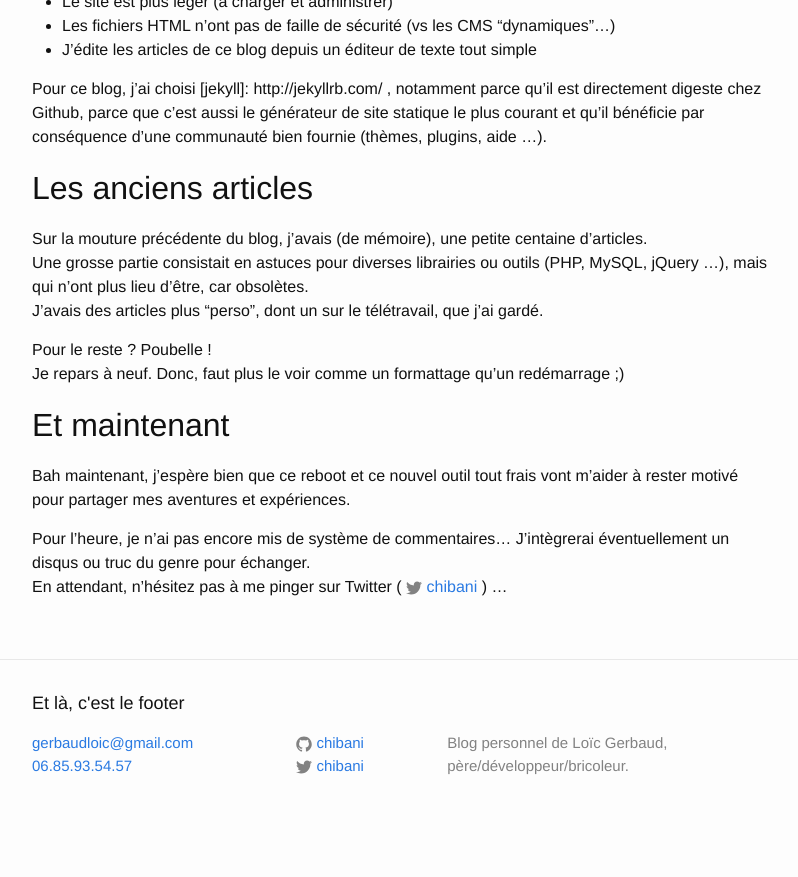
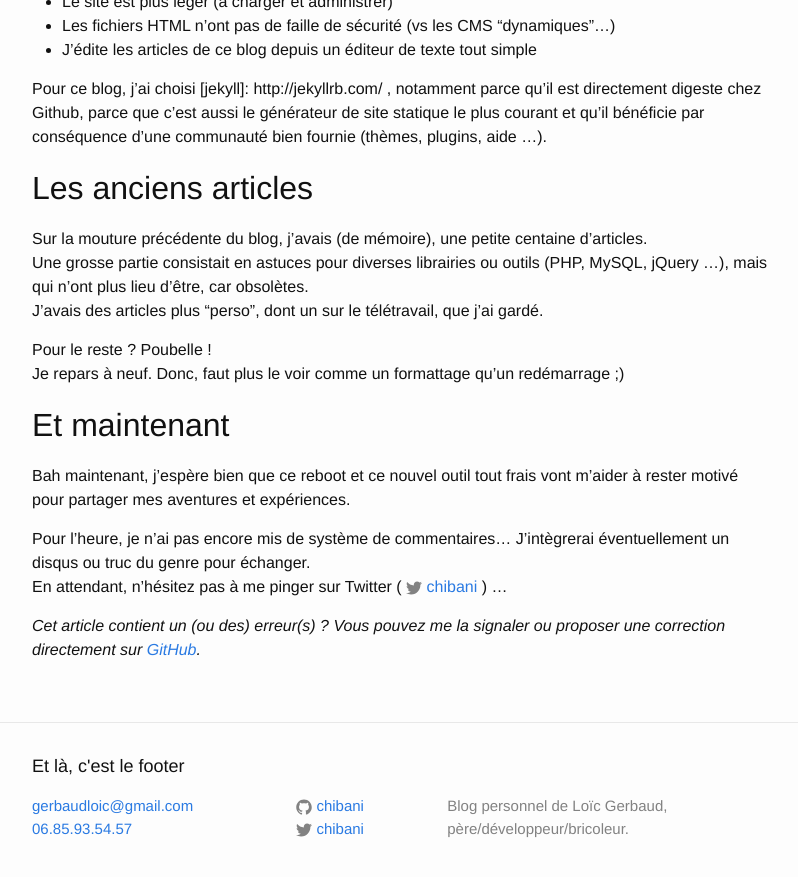
Before and after one commit to chibani/chibani.github.io, a Jekyll site: the page built from _posts/2016-05-24-reboot-blog.markdown, in a window 1280 px wide and 900 px high, scrolled down 573 px. Shown: the top 877 px of the window, without its empty margins (238-1036 px from the left). Built offline with Jekyll 4.4.1, drawn with Linux system fonts in a browser that asks for light colours; comment, search, counter and statistics services are not loaded; before the commit the page ends 1410 px from its top, so only the background shows below that; some of the changed lines change nothing that is shown.

Commit message:
Ajout mention erreur/correction

```diff
--- a/_config.yml
+++ b/_config.yml
@@ -15,6 +15,8 @@ url: "http://blog.loicg.net" # the base hostname & protocol for your site
 twitter_username: chibani
 github_username:  chibani
 locale: french
+branch: master
+repository_url: https://github.com/chibani/chibani.github.io
 
 # Build settings
 markdown: kramdown
--- a/_layouts/post.html
+++ b/_layouts/post.html
@@ -10,6 +10,8 @@ layout: default
 
   <div class="post-content" itemprop="articleBody">
     {{ content }}
+
+    {{ "_Cet article contient un (ou des) erreur(s) ? Vous pouvez me la signaler ou proposer une correction directement sur [GitHub](" |append: site.repository_url |append: "/blob/" | append: site.branch |append: "/" |append: page.path | append: ")._"|markdownify }}
   </div>
 
   <div id="disqus_thread"></div> <script>
```
